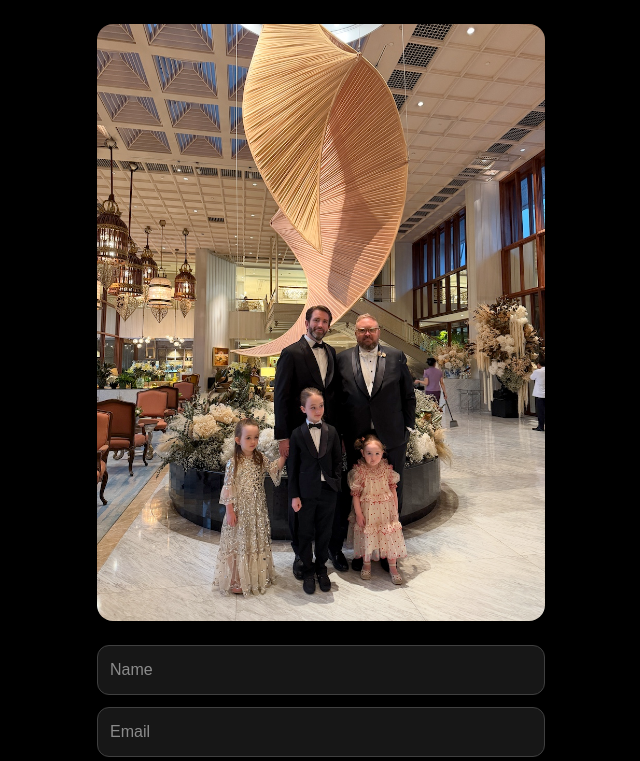
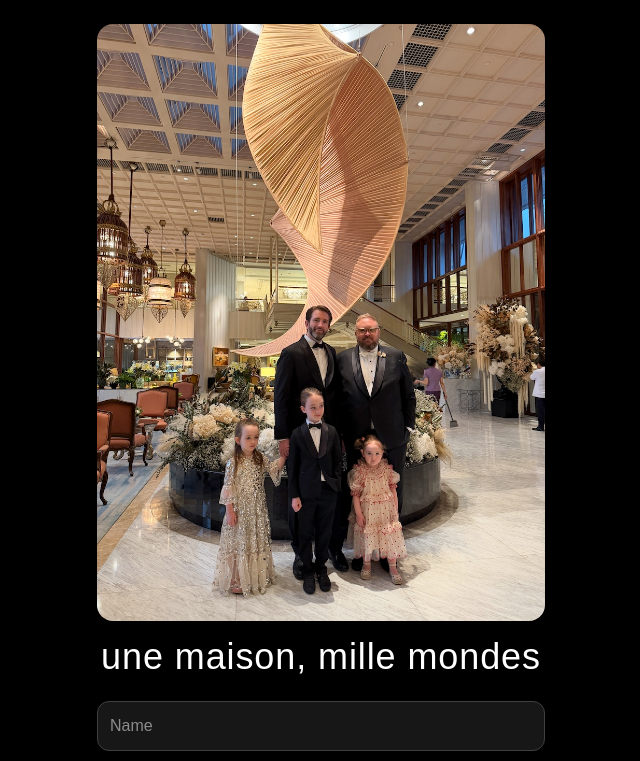
Before and after one commit to jayjaychicago/pjfamily, a Next.js app: page / in a window 1280 px wide. Shown: the top 761 px of the page, without its empty margins (319-959 px from the left). Built offline with nearby package versions, Linux system fonts and the light colour scheme; no server answers.

Commit message:
fix email

```diff
--- a/app/page.tsx
+++ b/app/page.tsx
@@ -39,11 +39,17 @@
   return (
     <main className="min-h-screen bg-black text-white flex items-center justify-center p-6">
       <div className="w-full max-w-md flex flex-col items-center gap-6">
-        <img
-          src="/pjfamily.jpg"
-          alt="Center"
-          className="max-w-full rounded-2xl"
-        />
+        <div className="flex flex-col items-center gap-4">
+          <img
+            src="/pjfamily.jpg"
+            alt="PJ Family"
+            className="max-w-full rounded-2xl"
+          />
+
+          <h1 className="text-4xl font-light tracking-wide text-center">
+            une maison, mille mondes
+          </h1>
+        </div>
 
         {status === "success" ? (
           <div className="text-center">
```
